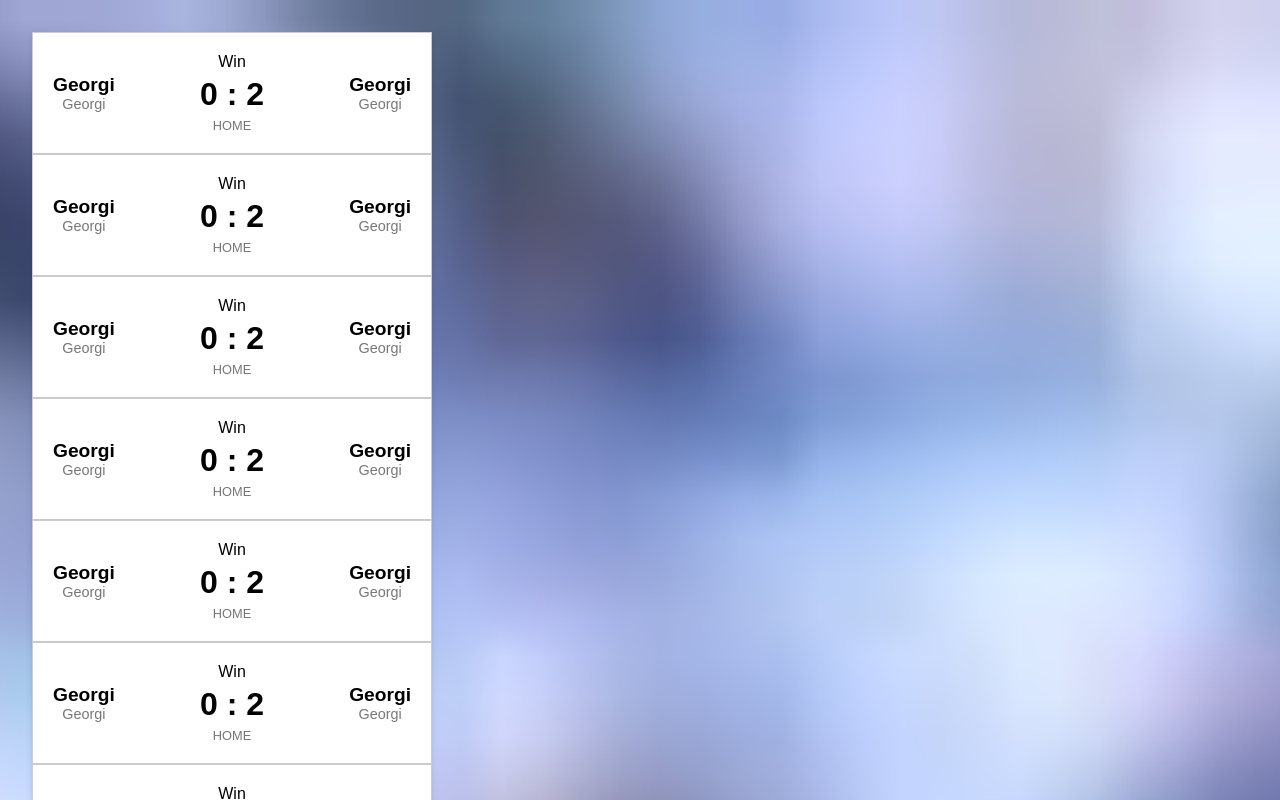
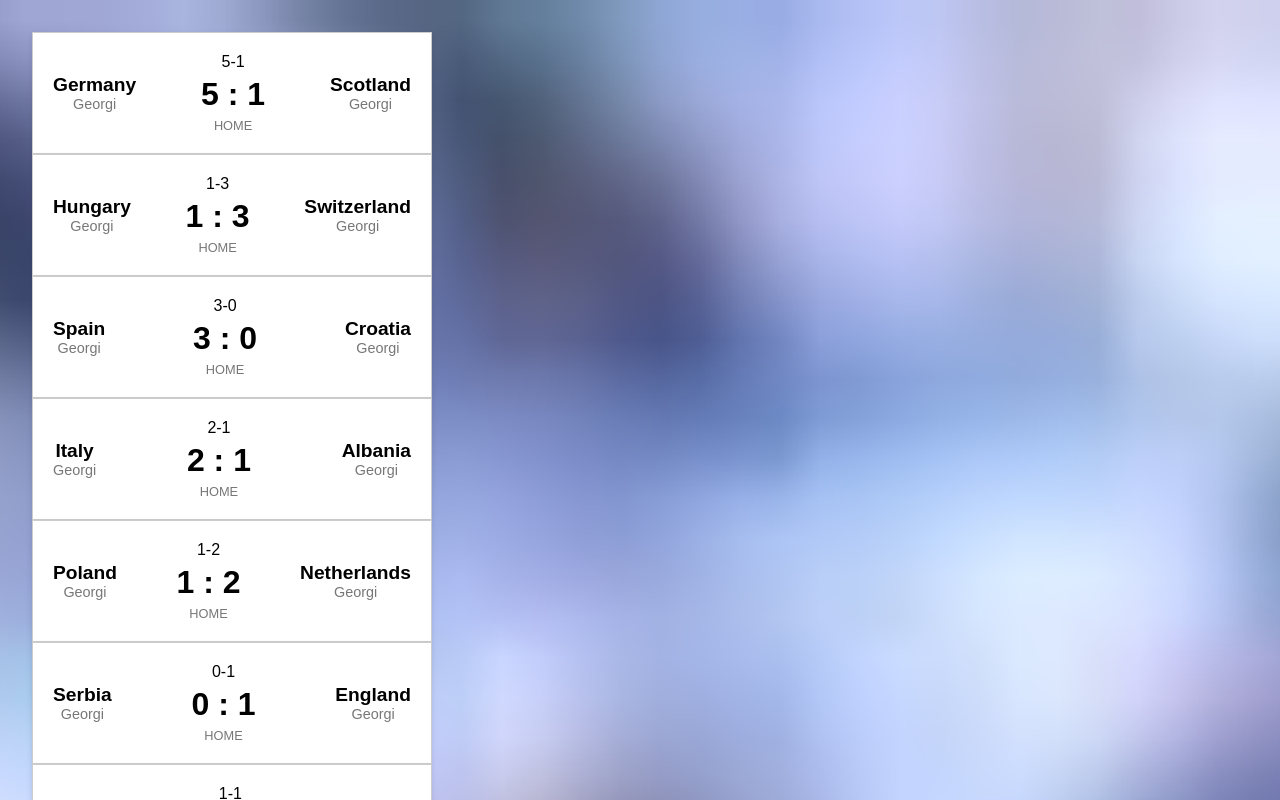
Before and after one commit to GeorgiTodorov94/Sirma-Final-Exam-JS---React, a React (Vite) app: page /matches in a window 1280 px wide. Shown: the top 800 px of the page. Built offline with nearby package versions, Linux system fonts and the light colour scheme.

Commit message:
Add Dynamic Data to Match Cards

```diff
--- a/src/Components/match-card/MatchCard.jsx
+++ b/src/Components/match-card/MatchCard.jsx
@@ -1,31 +1,28 @@
 import "../../styling/matchCard.css"
 
-export default function MatchCard({
-    team1,
-    team2,
-    team1Score,
-    team2Score,
-    team1Country,
-    team2Country,
-    matchResult
-}) {
+export default function MatchCard({ ...match }) {
+    console.log(match.Date)
+    console.log(match.Score)
+    const [ATeamScore, BTeamScore] = match.Score.split('-')
+    console.log(ATeamScore, BTeamScore)
     return (
+
         <div className="match-card">
             <div className="team team1">
                 <img src='' />
                 <div className="team-info">
-                    <h3>Georgi</h3>
+                    <h3>{match.ATeamName}</h3>
                     <p>Georgi</p>
                 </div>
             </div>
 
             <div className="match-info">
                 <div className="match result win">
-                    {/* {matchResult} */}
-                    Win
+                    {match.Score.split(' - ')}
+                    {/* Win */}
                 </div>
                 <div className="score">
-                    <span>0</span> : <span>2</span>
+                    <span>{ATeamScore}</span> : <span>{BTeamScore}</span>
                 </div>
                 <p className="home-label">HOME</p>
             </div>
@@ -33,7 +30,7 @@ export default function MatchCard({
             <div className="team team2">
                 <img src="" />
                 <div className="team-info">
-                    <h3>Georgi</h3>
+                    <h3>{match.BTeamName}</h3>
                     <p>Georgi</p>
                 </div>
             </div>
--- a/src/Components/matches/Matches.jsx
+++ b/src/Components/matches/Matches.jsx
@@ -8,14 +8,29 @@ export default function Matches() {
     const matches = useCSVData('matches.csv');
     const players = useCSVData('players.csv');
     const records = useCSVData('records.csv');
+    console.log(matches)
+    console.log(teams)
+
+    const clubsNames = {};
+    teams.forEach(team => {
+        clubsNames[team.ID] = team.Name
+    });
+
+    const matchesWithClubNames = matches.map(match => {
+        return {
+            ...match,
+            ATeamName: clubsNames[match.ATeamID] || 'Uknown Club',
+            BTeamName: clubsNames[match.BTeamID] || 'Uknown Club'
+        };
+    });
+
 
 
     return (
         <>
-            {matches.length > 0 &&
+            {matchesWithClubNames.length > 0 &&
                 (
-                    matches.map(match => <MatchCard key={match.ID} {...match} />)
-
+                    matchesWithClubNames.map(match => <MatchCard key={match.ID} {...match} />)
                 )
             }
         </>)
--- a/src/styling/matchCard.css
+++ b/src/styling/matchCard.css
@@ -59,3 +59,8 @@
     font-size: 0.8em;
     color: #777;
 }
+
+.match-card-container {
+    display: flex;
+    flex-direction: row;
+}
```
